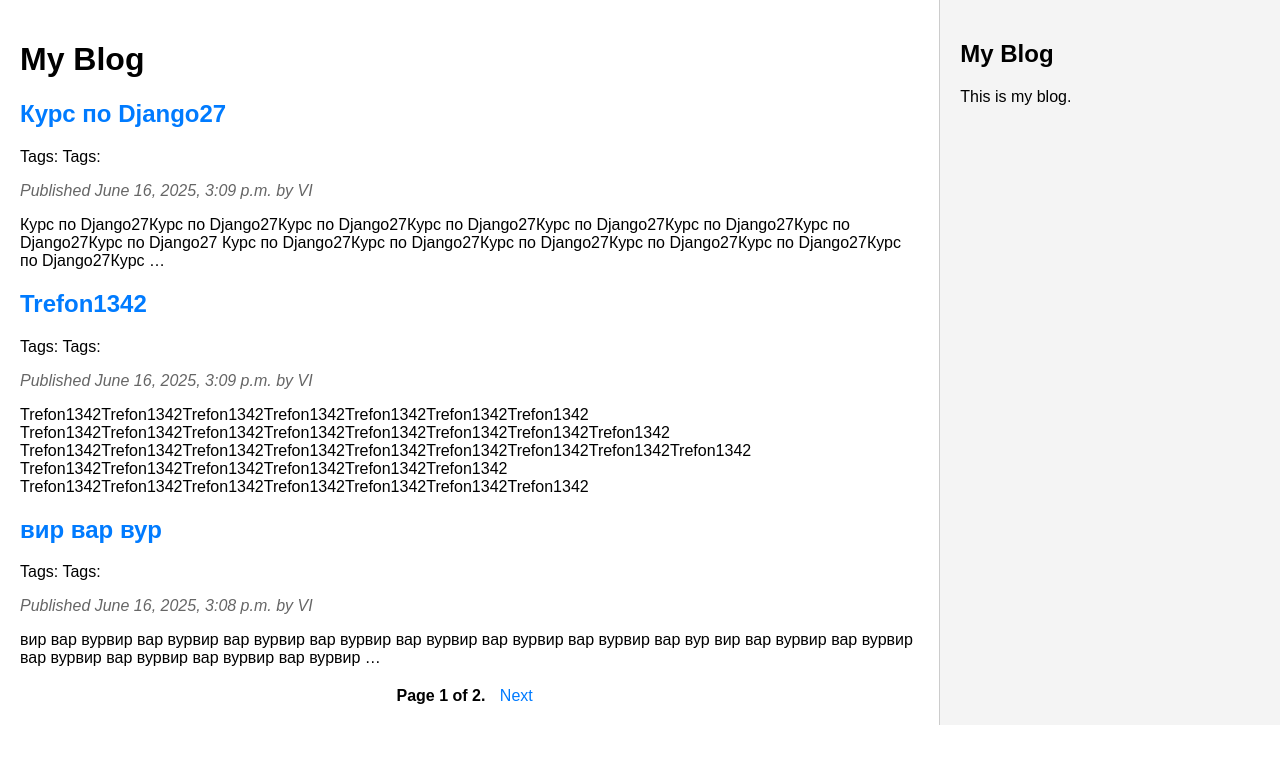
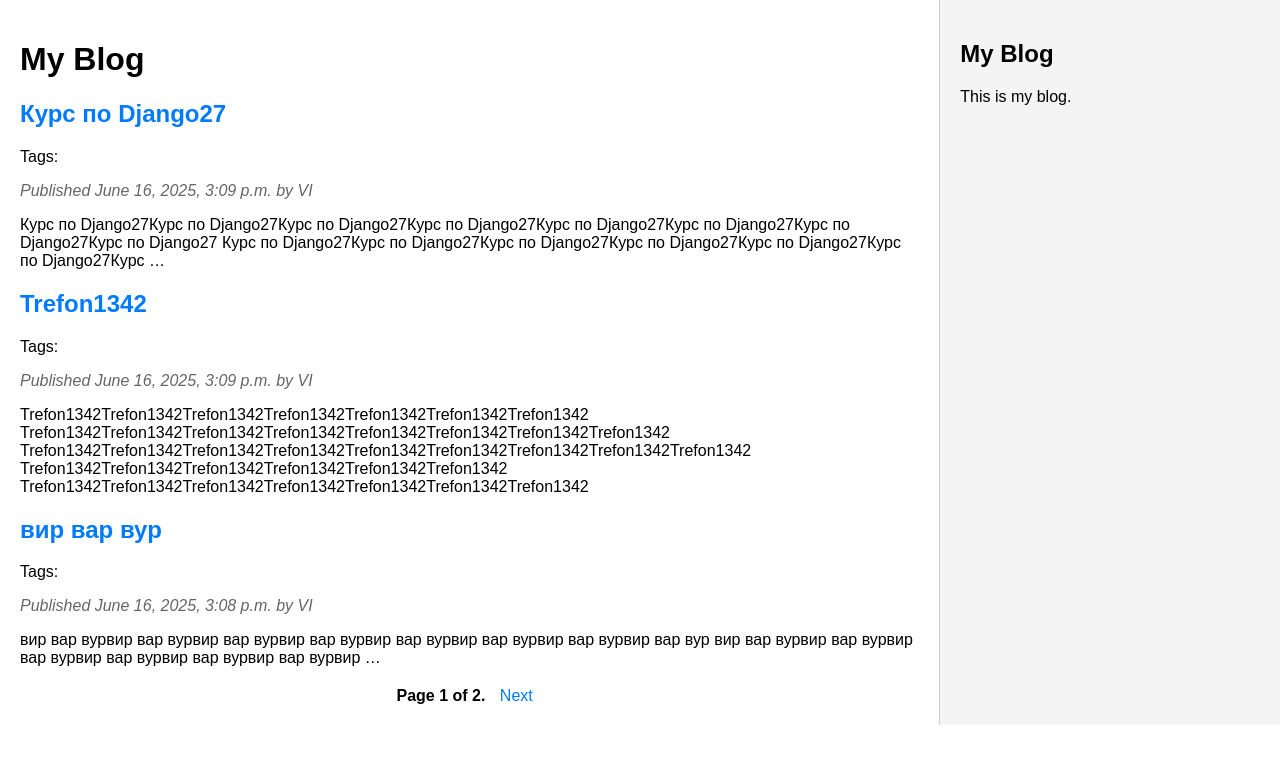
Before and after one commit to CleverGameCreator/mysite, a Django app: page /blog/ in a window 1280 px wide. Shown: the top 764 px of the page. Run offline with Django 4.2, Linux system fonts and the light colour scheme; data comes from the database, SQL or seed files in the repository; parts of the project's set-up code (start-up, migrations or seed data) failed here and were passed over.

Commit message:
18/06/2025

```diff
--- a/mysite/blog/templates/blog/post/list.html
+++ b/mysite/blog/templates/blog/post/list.html
@@ -13,7 +13,7 @@
                 {{ post.title }}
             </a>
         </h2>
-        <p class="tags">Tags: {{ post.tags.all|join:", " }}
+        <p class="tags">
             Tags:
             {% for tag in post.tags.all %}
                 <a href="{% url 'blog:post_list_by_tag' tag.slug %}">
```
Lines whose indentation alone changed are shown as unchanged.
